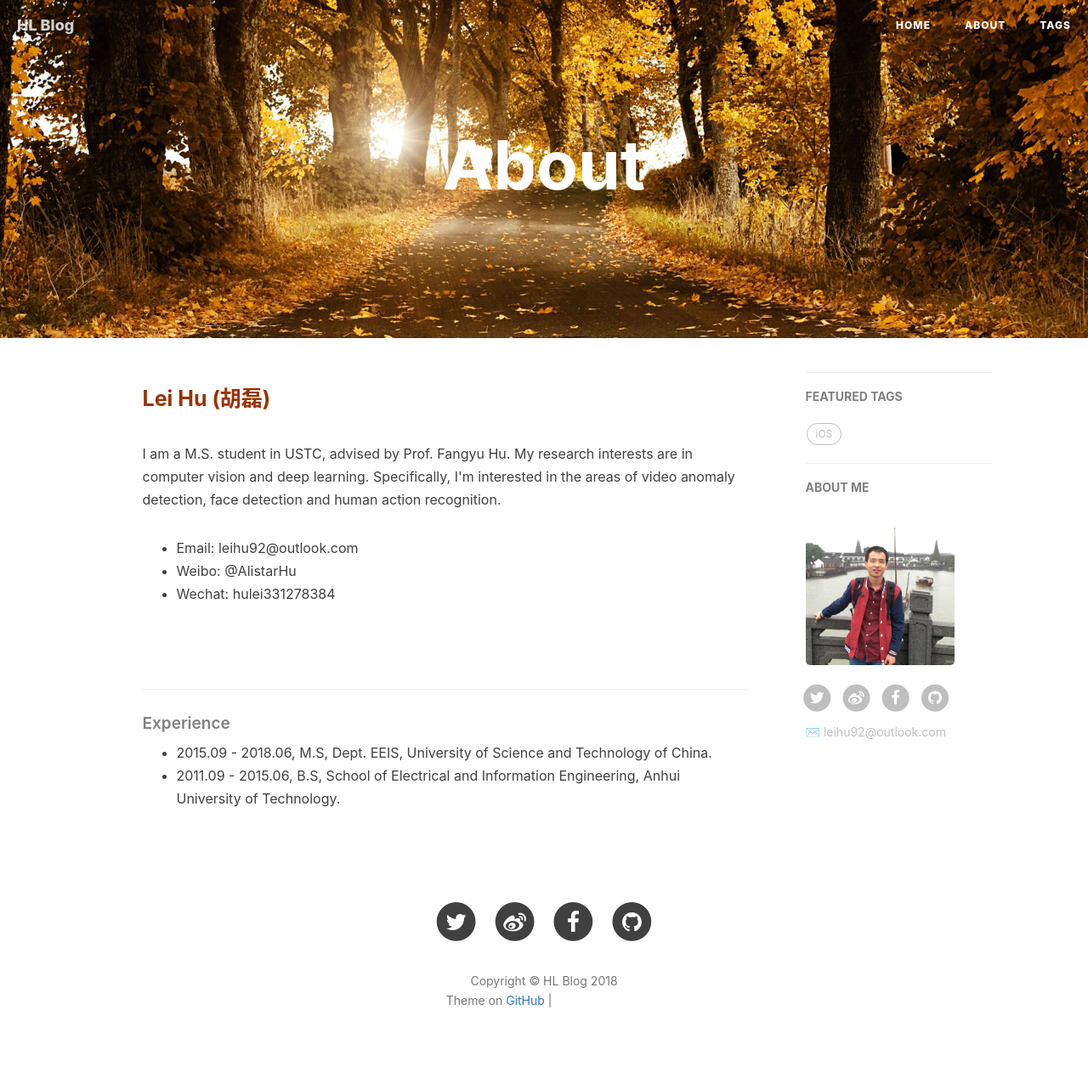
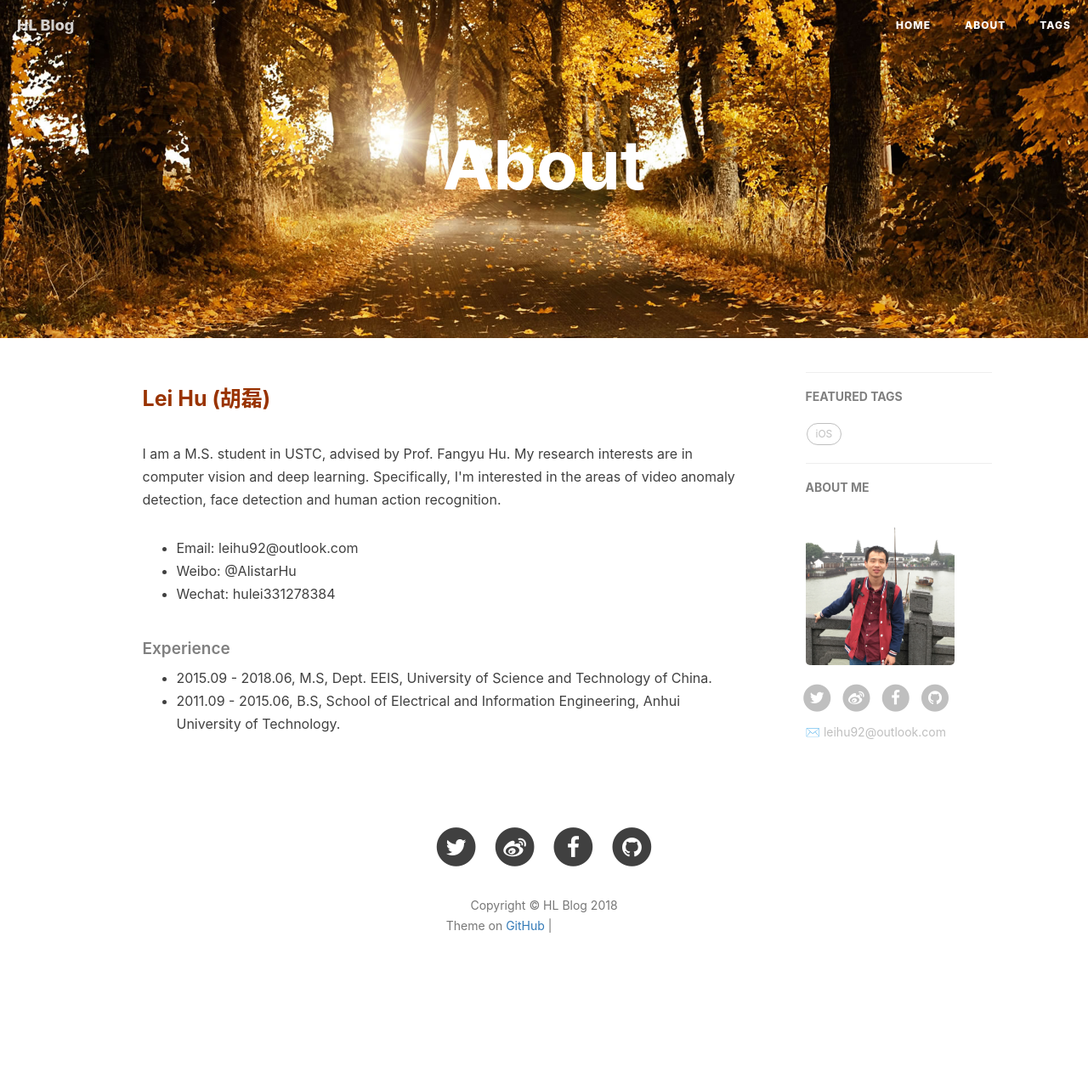
Before and after one commit to alistarhu/alistarhu.github.io, a Jekyll site: the page built from about.html, in a window 1280 px wide. Shown: the whole page at 85% size. Built offline with Jekyll 4.4.1, drawn with Linux system fonts in a browser that asks for light colours; nearby versions of some CDN libraries; comment, search, counter and statistics services are not loaded; after the commit the page ends 1194 px from its top, so only the background shows below that; grey boxes are pictures that could not be loaded.

Commit message:
Update about.html

```diff
--- a/about.html
+++ b/about.html
@@ -21,8 +21,6 @@
         <li>Weibo: @AlistarHu</li>
         <li>Wechat: hulei331278384</li>
     </ul>
-    <p><br></p>
-    <hr>
 
     <h5>Experience</h5>
     <ul>
```
